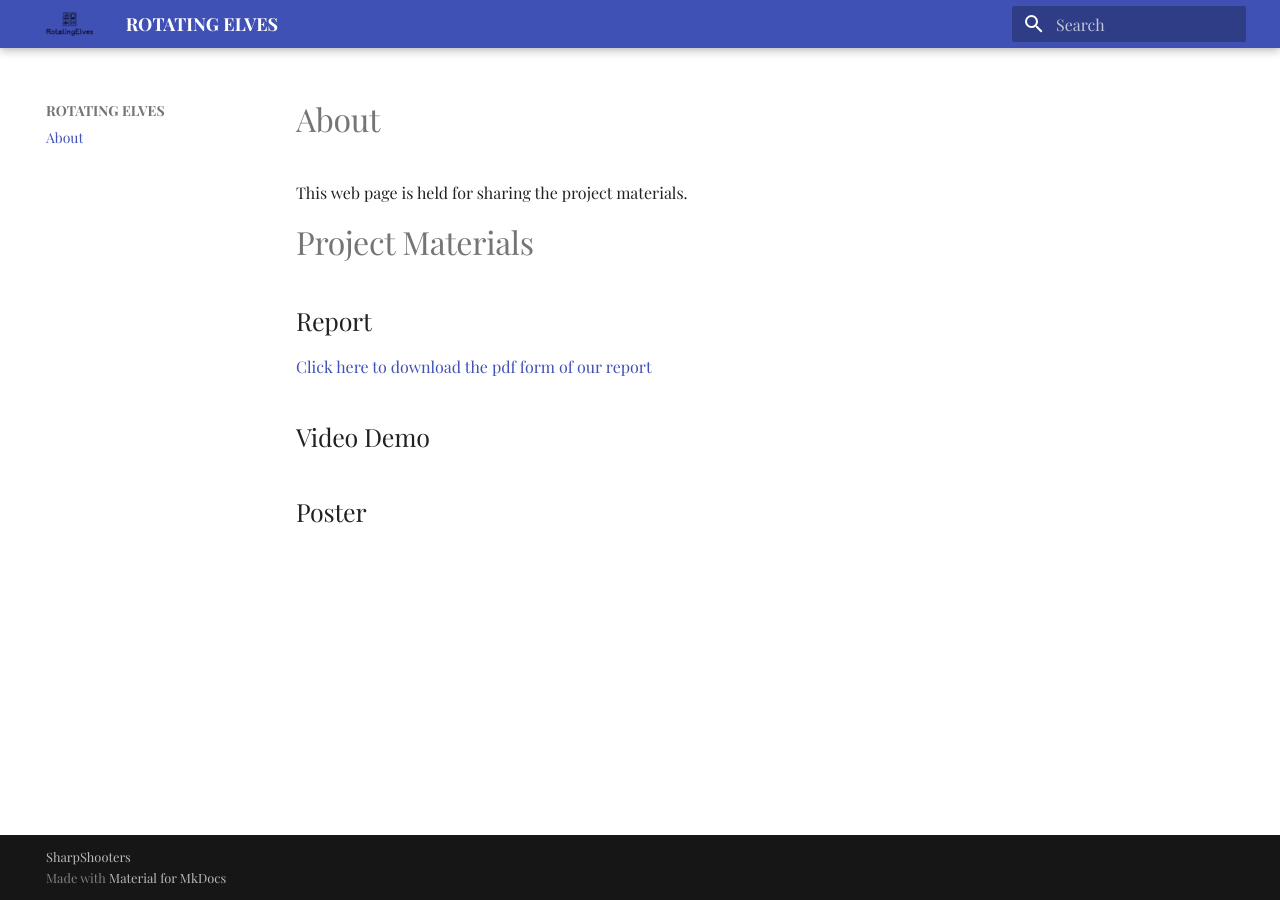
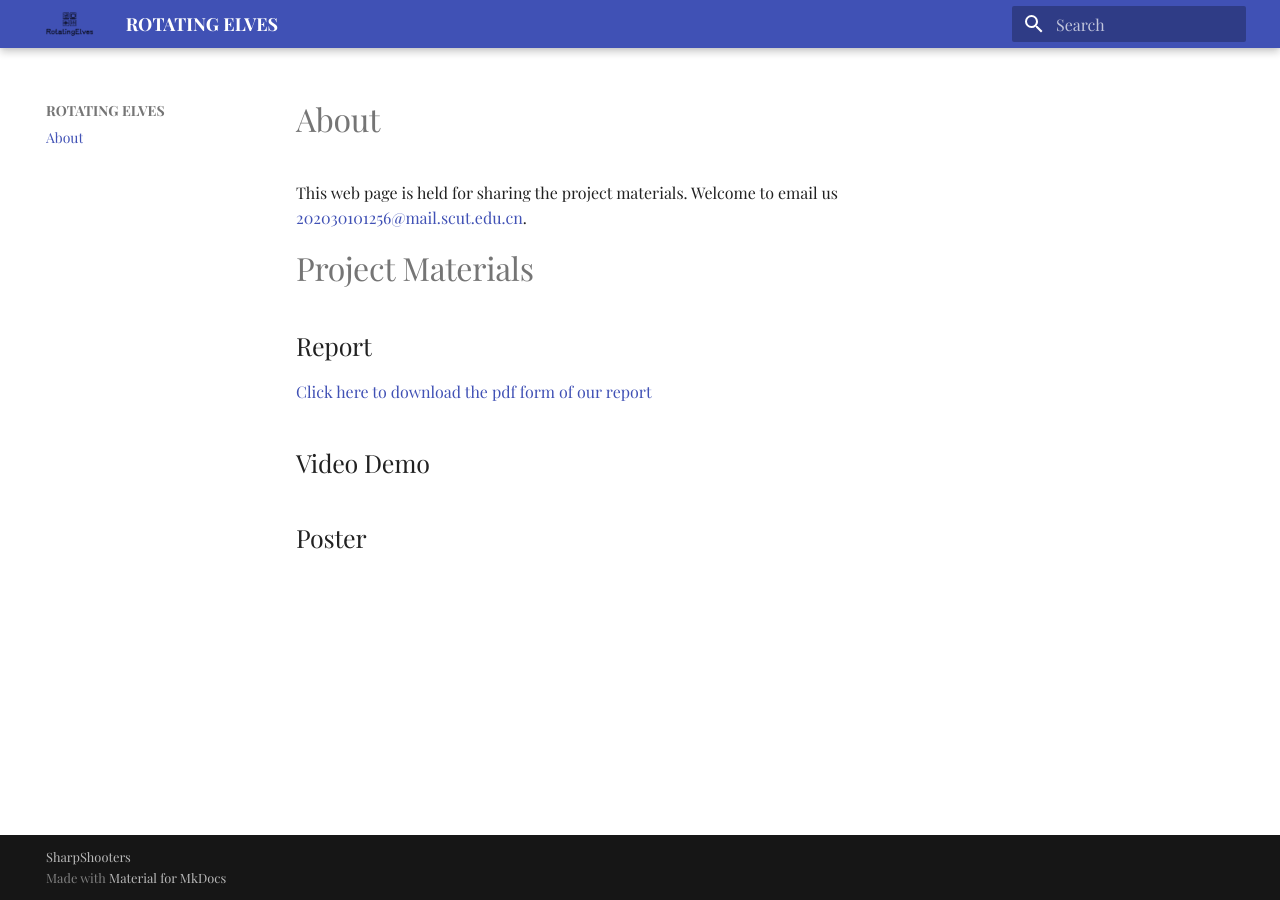
Before and after one commit to GuanQinG-GitHub/Rotating-Elves, an MkDocs documentation site: the page built from docs/index.md, in a window 1280 px wide. Built offline with MkDocs 1.6.1 and Material for MkDocs 9.7.7, drawn with Linux system fonts in a browser that asks for light colours; some web fonts are replaced.

Commit message:
Update index.md

```diff
--- a/docs/index.md
+++ b/docs/index.md
@@ -1,5 +1,5 @@
 # About
-This web page is held for sharing the project materials.
+This web page is held for sharing the project materials. Welcome to email us <202030101256@mail.scut.edu.cn>.
 
 # Project Materials
 
```
